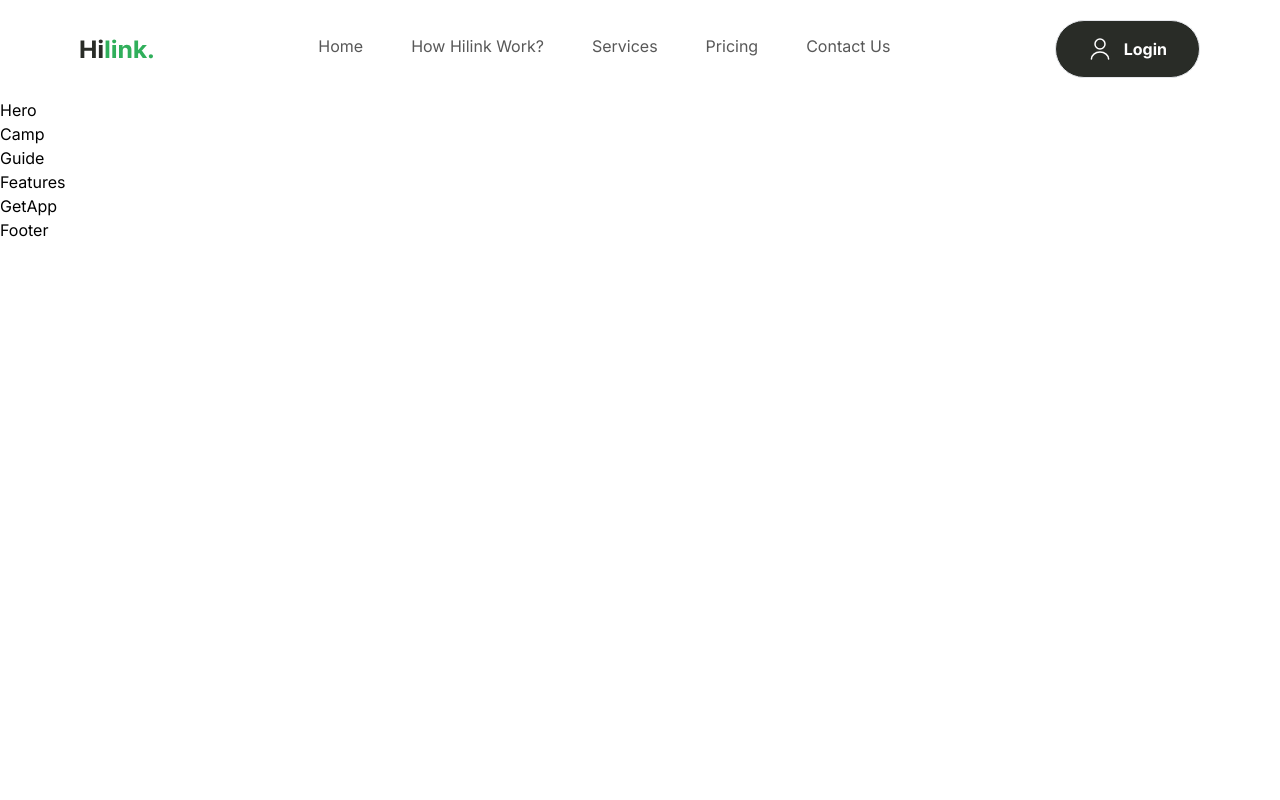
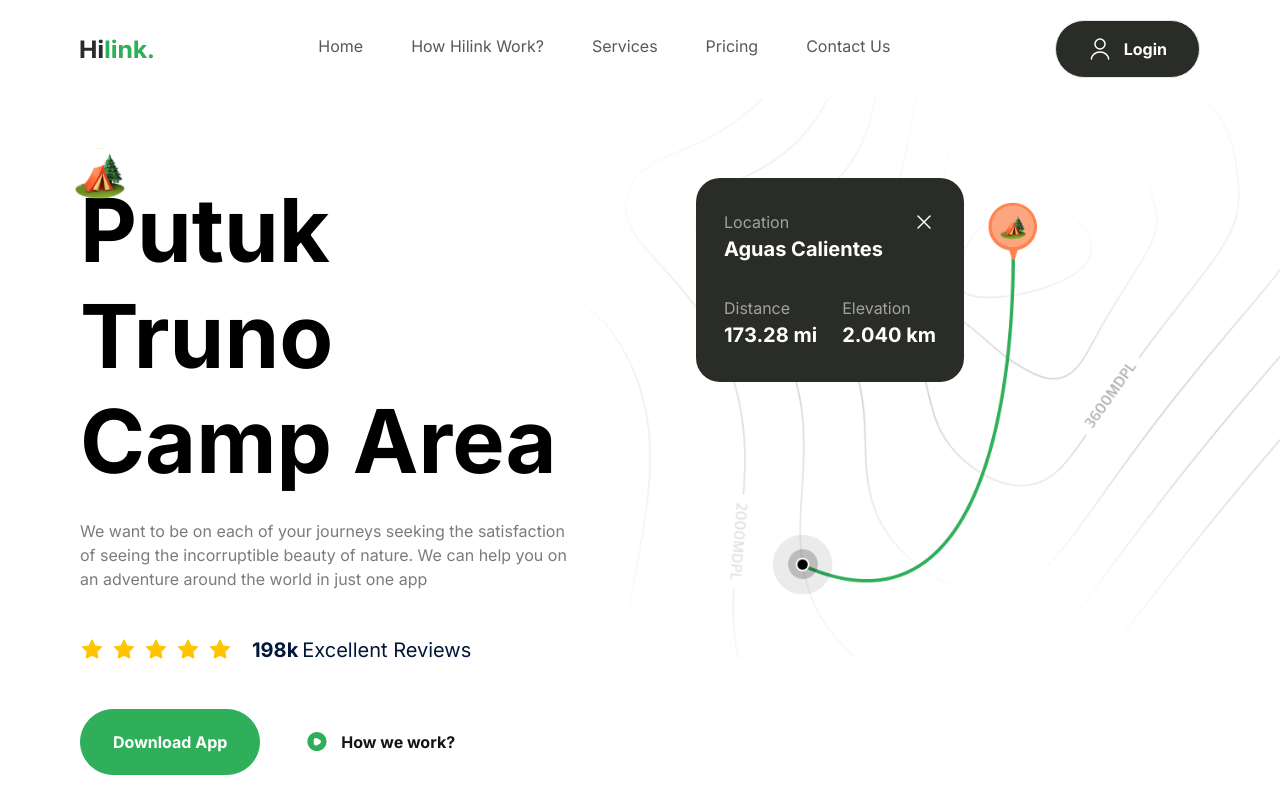
Before and after one commit to DjuneC/travel_app, a Next.js app: page / in a window 1280 px wide. Shown: the top 800 px of the page. Built offline with nearby package versions, Linux system fonts and the light colour scheme.

Commit message:
001 Final Code Hero

```diff
--- a/components/Hero.tsx
+++ b/components/Hero.tsx
@@ -1,6 +1,82 @@
+import Image from 'next/image'
+import Button from './Button'
+
 const Hero = () => {
   return (
-    <div>Hero</div>
+    <section className="max-container padding-container flex flex-col gap-20 py-10 pb-32 md:gap-28 lg:py-20 xl:flex-row">
+      <div className="hero-map" />
+
+      <div className="relative z-20 flex flex-1 flex-col xl:w-1/2">
+        <Image
+          src="/camp.svg"
+          alt="camp"
+          width={50}
+          height={50}
+          className="absolute left-[-5px] top-[-30px] w-10 lg:w-[50px]"
+        />
+        <h1 className="bold-52 lg:bold-88">Putuk Truno Camp Area</h1>
+        <p className="regular-16 mt-6 text-gray-30 xl:max-w-[520px]">
+          We want to be on each of your journeys seeking the satisfaction of seeing the incorruptible beauty of nature. We can help you on an adventure around the world in just one app
+        </p>
+
+        <div className="my-11 flex flex-wrap gap-5">
+          <div className="flex items-center gap-2">
+            {Array(5).fill(1).map((_, index) => (
+              <Image
+                src="/star.svg"
+                key={index}
+                alt="star"
+                width={24}
+                height={24}
+              />
+            ))}
+          </div>
+
+          <p className="bold-16 lg:bold-20 text-blue-70">
+            198k
+            <span className="regular-16 lg:regular-20 ml-1">Excellent Reviews</span>
+          </p>
+        </div>
+
+        <div className="flex flex-col w-full gap-3 sm:flex-row">
+          <Button
+            type="button"
+            title="Download App"
+            variant="btn_green"
+          />
+          <Button
+            type="button"
+            title="How we work?"
+            icon="/play.svg"
+            variant="btn_white_text"
+          />
+        </div>
+      </div>
+
+      <div className="relative flex flex-1 items-start">
+        <div className="relative z-20 flex w-[268px] flex-col gap-8 rounded-3xl bg-green-90 px-7 py-8">
+
+           <div className="flex flex-col">
+            <div className="flexBetween">
+              <p className="regular-16 text-gray-20">Location</p>
+              <Image src="/close.svg" alt="close" width={24} height={24} />
+            </div>
+            <p className="bold-20 text-white">Aguas Calientes</p>
+          </div>
+
+          <div className="flexBetween">
+            <div className="flex flex-col">
+              <p className="regular-16 block text-gray-20">Distance</p>
+              <p className="bold-20 text-white">173.28 mi</p>
+            </div>
+            <div className="flex flex-col">
+              <p className="regular-16 block text-gray-20">Elevation</p>
+              <p className="bold-20 text-white">2.040 km</p>
+            </div>
+          </div>
+        </div>
+      </div>
+    </section>
   )
 }
 
```
